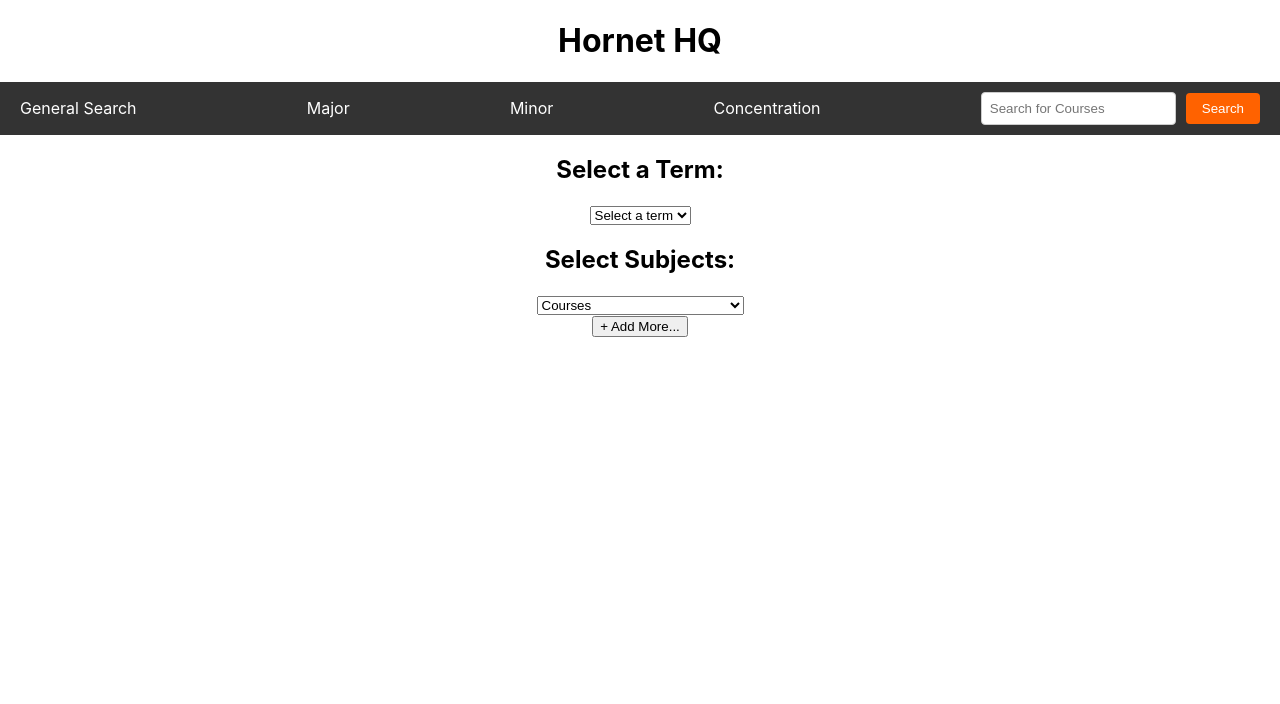
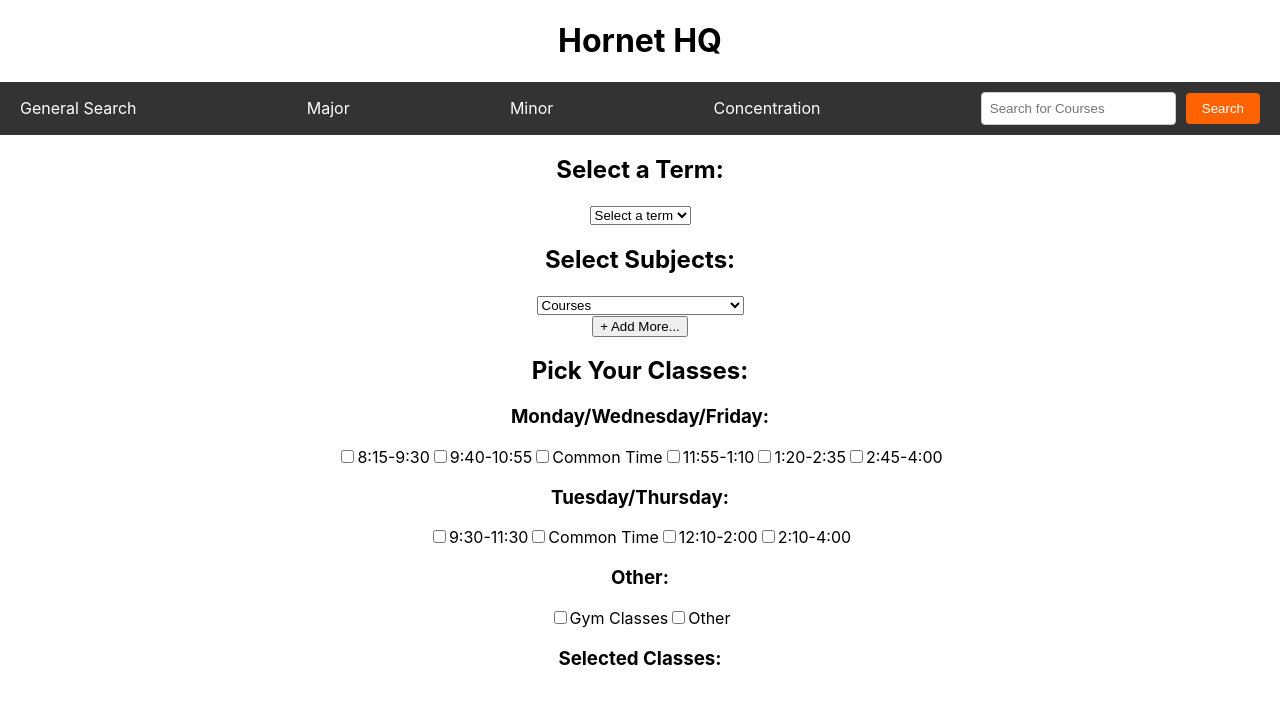
Before and after one commit to rowancook20/SearchPage, a React (Create React App) app: page / in a window 1280 px wide. Shown: the top 704 px of the page. Built offline with nearby package versions, Linux system fonts and the light colour scheme.

Commit message:
Editing time selection

```diff
--- a/src/App.js
+++ b/src/App.js
@@ -5,6 +5,7 @@ import DropdownMenu from './DropdownMenu';
 import SubjectDropdown from './SubjectDropdown';
 import Navbar from './NavBar';
 import './NavBar.css';
+import ClassPicker from './ClassPicker';
 
 
 
@@ -16,6 +17,7 @@ function App() {
       <Navbar/>
       <DropdownMenu />
       <SubjectDropdown />
+      <ClassPicker />
 
     </div>
   );
--- /dev/null
+++ b/src/ClassPicker.js
@@ -0,0 +1,147 @@
+import React, { useState } from 'react';
+
+const ClassPicker = () => {
+  const [selectedClasses, setSelectedClasses] = useState([]);
+
+  const handleCheckboxChange = (event) => {
+    const { name, checked } = event.target;
+    if (checked) {
+      setSelectedClasses([...selectedClasses, name]);
+    } else {
+      setSelectedClasses(selectedClasses.filter((selectedClass) => selectedClass !== name));
+    }
+  };
+
+  return (
+    <div>
+      <h2>Pick Your Classes:</h2>
+      <div>
+        <h3>Monday/Wednesday/Friday:</h3>
+        <label>
+          <input
+            type="checkbox"
+            name="8:15-9:30"
+            checked={selectedClasses.includes("8:15-9:30")}
+            onChange={handleCheckboxChange}
+          />
+          8:15-9:30
+        </label>
+        <label>
+          <input
+            type="checkbox"
+            name="9:40-10:55"
+            checked={selectedClasses.includes("9:40-10:55")}
+            onChange={handleCheckboxChange}
+          />
+          9:40-10:55
+        </label>
+        <label>
+          <input
+            type="checkbox"
+            name="Common Time M/W/F"
+            checked={selectedClasses.includes("Common Time M/W/F")}
+            onChange={handleCheckboxChange}
+          />
+          Common Time
+        </label>
+        <label>
+          <input
+            type="checkbox"
+            name="11:55-1:10"
+            checked={selectedClasses.includes("11:55-1:10")}
+            onChange={handleCheckboxChange}
+          />
+          11:55-1:10
+        </label>
+        <label>
+          <input
+            type="checkbox"
+            name="1:20-2:35"
+            checked={selectedClasses.includes("1:20-2:35")}
+            onChange={handleCheckboxChange}
+          />
+          1:20-2:35
+        </label>
+        <label>
+          <input
+            type="checkbox"
+            name="2:45-4:00"
+            checked={selectedClasses.includes("2:45-4:00")}
+            onChange={handleCheckboxChange}
+          />
+          2:45-4:00
+        </label>
+      </div>
+      <div>
+        <h3>Tuesday/Thursday:</h3>
+        <label>
+          <input
+            type="checkbox"
+            name="9:30-11:30"
+            checked={selectedClasses.includes("9:30-11:30")}
+            onChange={handleCheckboxChange}
+          />
+          9:30-11:30
+        </label>
+        <label>
+          <input
+            type="checkbox"
+            name="Common Time T/TH"
+            checked={selectedClasses.includes("Common Time T/TH")}
+            onChange={handleCheckboxChange}
+          />
+          Common Time
+        </label>
+        <label>
+          <input
+            type="checkbox"
+            name="12:10-2:00"
+            checked={selectedClasses.includes("12:10-2:00")}
+            onChange={handleCheckboxChange}
+          />
+          12:10-2:00
+        </label>
+        <label>
+          <input
+            type="checkbox"
+            name="2:10-4:00"
+            checked={selectedClasses.includes("2:10-4:00")}
+            onChange={handleCheckboxChange}
+          />
+          2:10-4:00
+        </label>
+      </div>
+      <div>
+        <h3>Other:</h3>
+        <label>
+          <input
+            type="checkbox"
+            name="Gym Classes"
+            checked={selectedClasses.includes("Gym Classes")}
+            onChange={handleCheckboxChange}
+          />
+          Gym Classes
+        </label>
+        <label>
+          <input
+            type="checkbox"
+            name="Other"
+            checked={selectedClasses.includes("Other")}
+            onChange={handleCheckboxChange}
+          />
+          Other
+        </label>
+      </div>
+      <div>
+        <h3>Selected Classes:</h3>
+        <ul>
+          {selectedClasses.map((selectedClass) => (
+            <li key={selectedClass}>{selectedClass}</li>
+          ))}
+        </ul>
+      </div>
+    </div>
+  );
+};
+
+export default ClassPicker;
```
